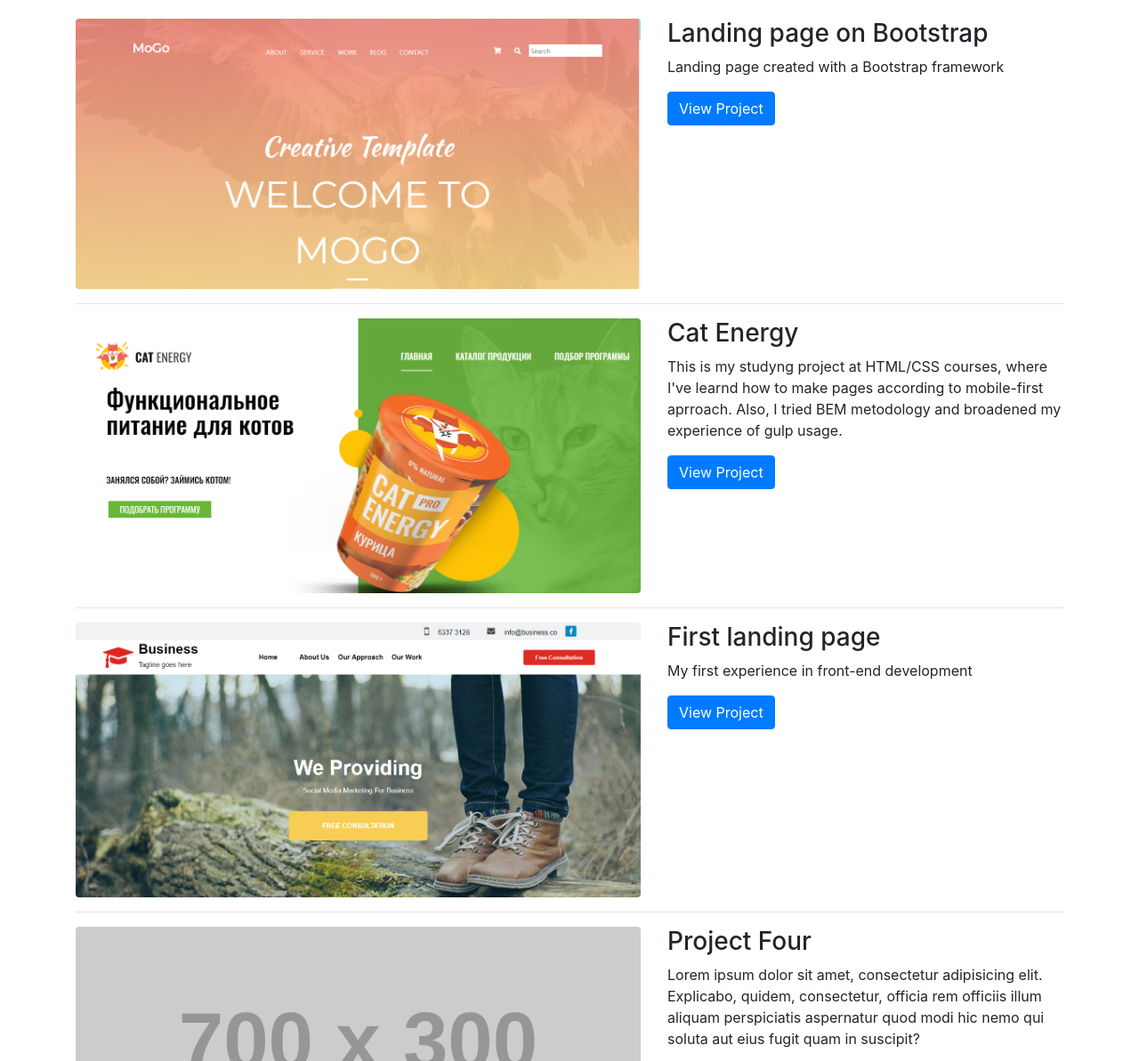
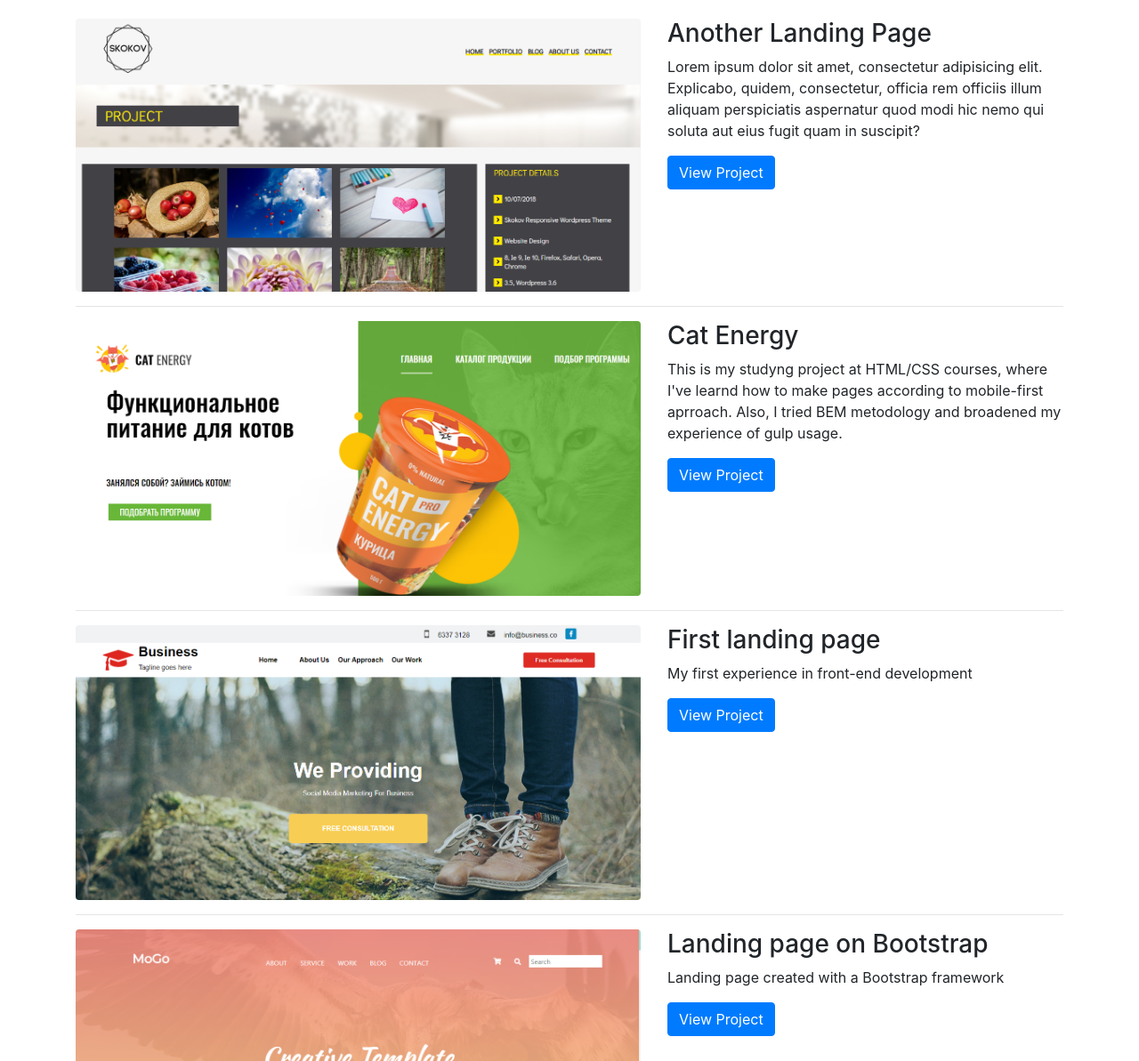
Before and after one commit to unicornDi/unicornDi.github.io, a website: page index.html in a window 1280 px wide. Shown: the part 131-1324 px from the top of the page at 89% size. Drawn offline with Linux system fonts and the light colour scheme; placeholder pictures from the web are drawn by us.

Commit message:
new project added

```diff
--- a/index.html
+++ b/index.html
@@ -52,17 +52,19 @@
 
       <!-- Project One -->
       <div class="row">
+
         <div class="col-md-7">
           <a href="#">
-            <img class="img-fluid rounded mb-3 mb-md-0" src="./images/bootstrap-page.png" alt="">
+            <img class="img-fluid rounded mb-3 mb-md-0" src="images/media-page.png" alt="">
           </a>
         </div>
         <div class="col-md-5">
-          <h3>Landing page on Bootstrap</h3>
-          <p>Landing page created with a Bootstrap framework</p>
-          <a class="btn btn-primary" target="_blank" href="https://relaxed-joliot-d44c3e.netlify.com">View Project</a>
+          <h3>Another Landing Page</h3>
+          <p>Lorem ipsum dolor sit amet, consectetur adipisicing elit. Explicabo, quidem, consectetur, officia rem officiis illum aliquam perspiciatis aspernatur quod modi hic nemo qui soluta aut eius fugit quam in suscipit?</p>
+          <a class="btn btn-primary" href="#">View Project</a>
         </div>
       </div>
+
       <!-- /.row -->
 
       <hr>
@@ -104,16 +106,15 @@
 
       <!-- Project Four -->
       <div class="row">
-
         <div class="col-md-7">
           <a href="#">
-            <img class="img-fluid rounded mb-3 mb-md-0" src="http://placehold.it/700x300" alt="">
+            <img class="img-fluid rounded mb-3 mb-md-0" src="./images/bootstrap-page.png" alt="">
           </a>
         </div>
         <div class="col-md-5">
-          <h3>Project Four</h3>
-          <p>Lorem ipsum dolor sit amet, consectetur adipisicing elit. Explicabo, quidem, consectetur, officia rem officiis illum aliquam perspiciatis aspernatur quod modi hic nemo qui soluta aut eius fugit quam in suscipit?</p>
-          <a class="btn btn-primary" href="#">View Project</a>
+          <h3>Landing page on Bootstrap</h3>
+          <p>Landing page created with a Bootstrap framework</p>
+          <a class="btn btn-primary" target="_blank" href="https://relaxed-joliot-d44c3e.netlify.com">View Project</a>
         </div>
       </div>
       <!-- /.row -->
```
Also changed, not shown: images/media-page.png (added).
